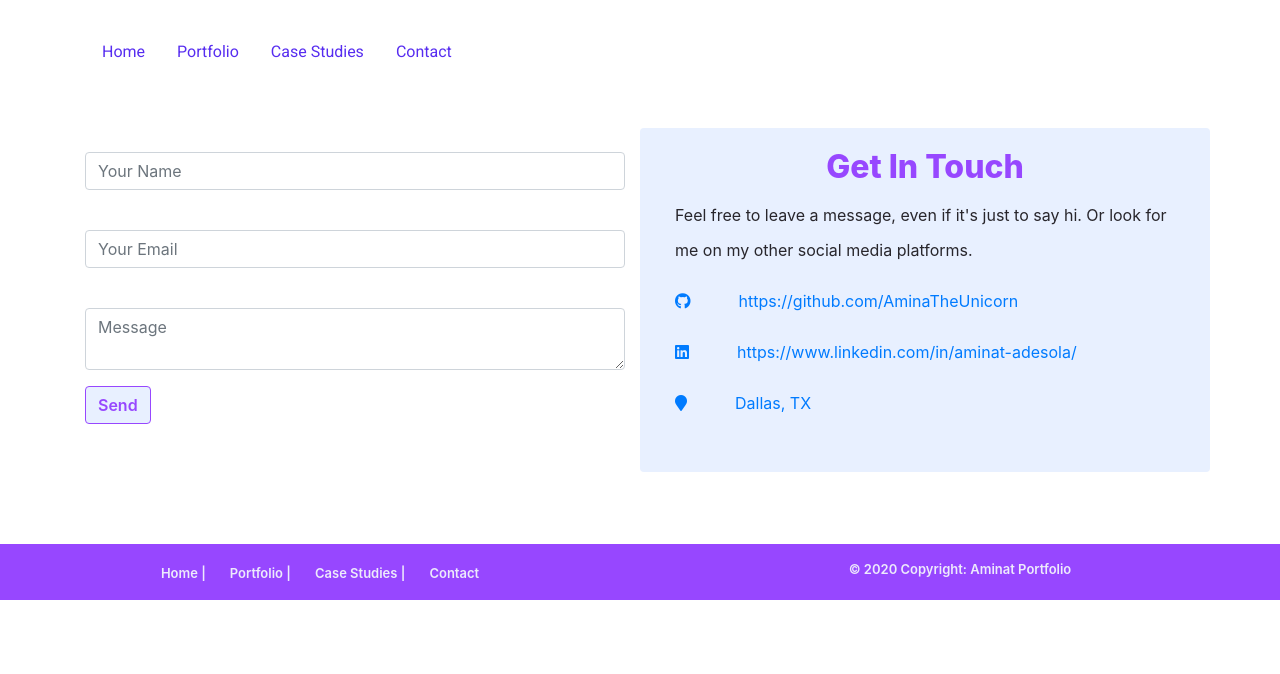
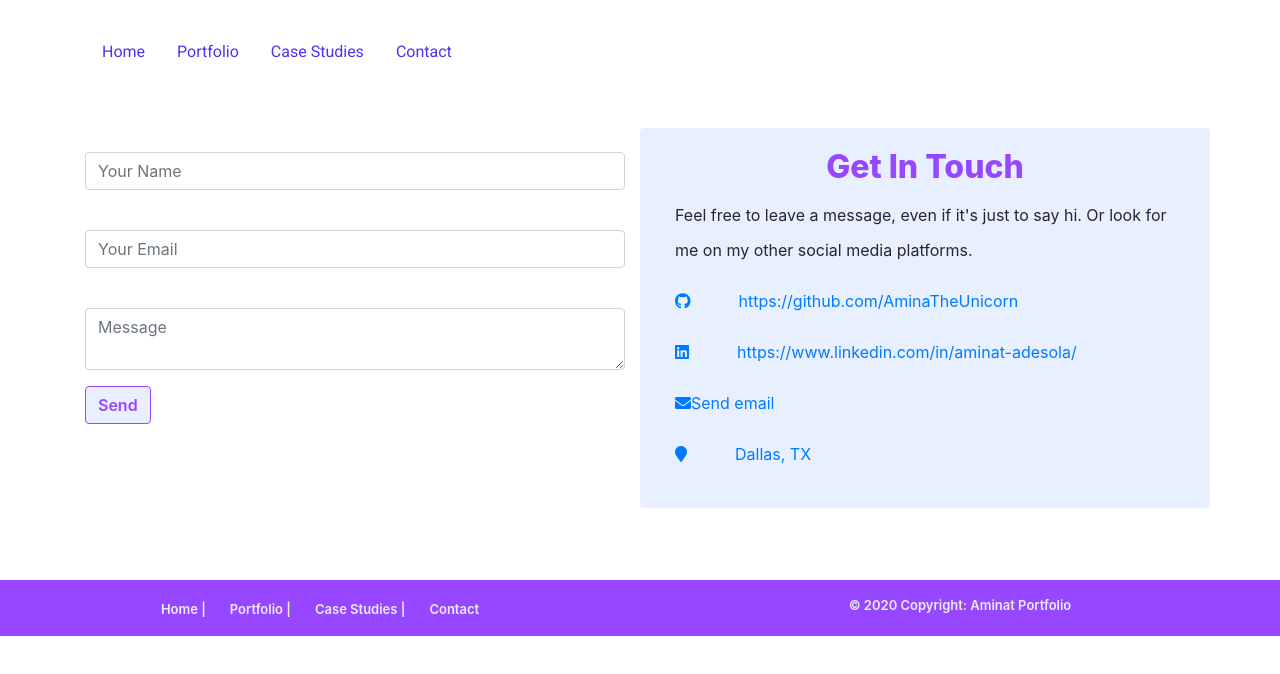
Before and after one commit to AminaTheUnicorn/react-portfolio, a React (Create React App) app: page /contact in a window 1280 px wide. Shown: the top 674 px of the page. Built offline with nearby package versions, Linux system fonts and the light colour scheme.

Commit message:
updated contact

```diff
--- a/src/pages/Contact/Contact.js
+++ b/src/pages/Contact/Contact.js
@@ -58,16 +58,22 @@ import React from "react";
       other social media platforms.
     </p>
     <p>
-      <a class="" href="#collapseExample" role="button" >
+      <a class="" href="https://github.com/AminaTheUnicorn" role="button" >
       <i class="mr-5 fab fa-github"></i>
       https://github.com/AminaTheUnicorn
       </a>
     </p>
     <p>
-      <a class="" href="#collapseExample" role="button" >
+      <a class="" href="#https://www.linkedin.com/in/aminat-adesola/" role="button" >
       <i class="mr-5 fab fa-linkedin"></i>
       https://www.linkedin.com/in/aminat-adesola/
       </a>
+    </p>
+    <p>
+        <a class="" href="mailto:aminatadesola@gmail.com" role="button" >
+        <i class="fas fa-envelope"></i>
+          Send email
+         </a>
     </p>
     <p>
         <a class="" href="#collapseExample" role="button" >
@@ -75,6 +81,8 @@ import React from "react";
           Dallas, TX
          </a>
     </p>
+
+
 
   </div>
 </div>
```
